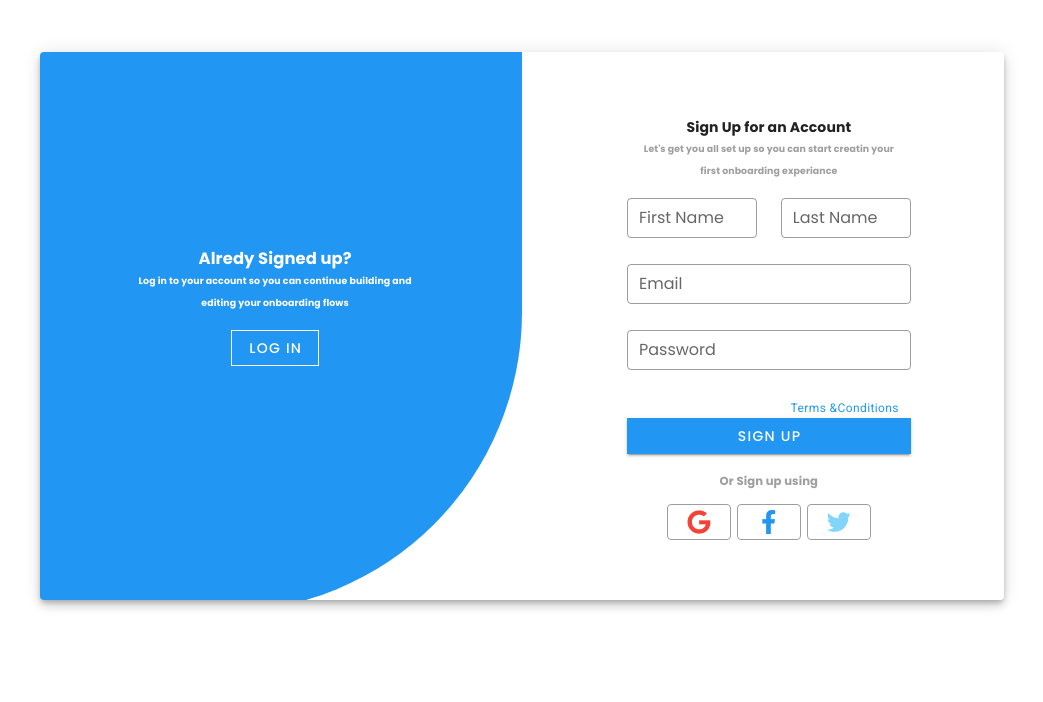
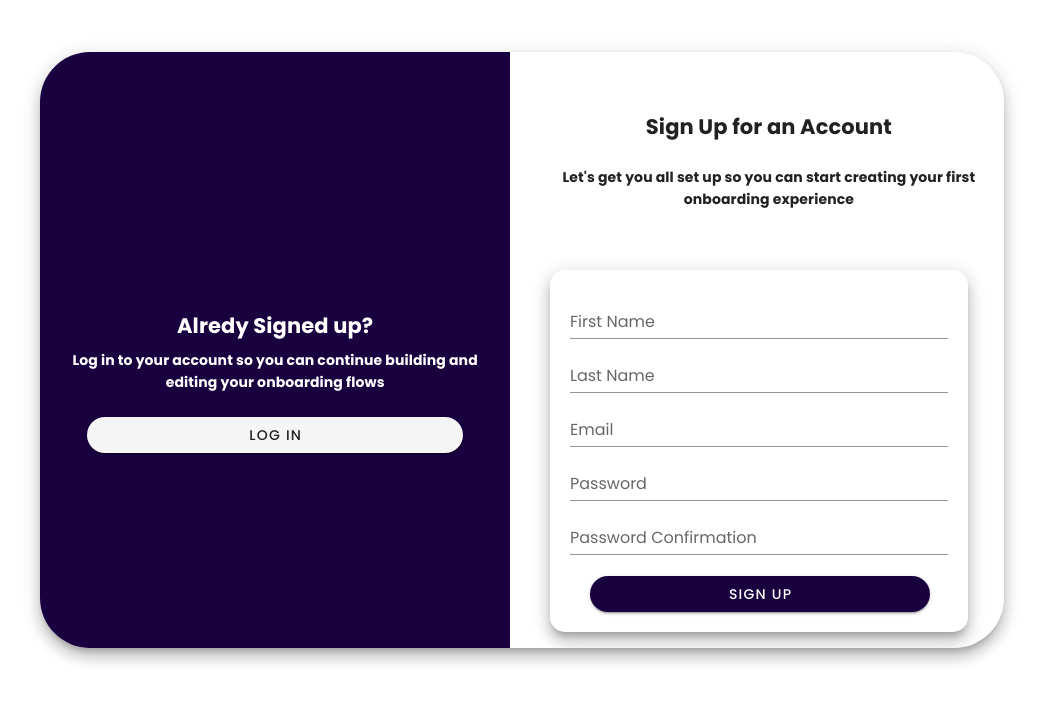
Before and after one commit to kenz0eZ/holiday-management-Front-End, a Vue app: page /login in a window 1280 px wide. Both pictures are taken after a click on the button "SIGN UP". Shown: the top 702 px of the page, without its empty margins (118-1161 px from the left). Built offline with nearby package versions, Linux system fonts and the light colour scheme.

Commit message:
fix : [dashboard.vue, Home.vue , myCalendar.vue ] fixed design issues.
Signed-off-by: LeoPavlovski <lp29379@seeu.edu.mk>

```diff
--- a/src/views/Home.vue
+++ b/src/views/Home.vue
@@ -2,36 +2,37 @@
   <v-container>
     <v-row align="center" justify="center" >
           <v-col cols="12" sm="10">
-            <v-card class="elevation-6 mt-10"  >
+            <v-card class="elevation-10 mt-10" style="border-radius:50px;">
              <v-window v-model="step">
                 <v-window-item :value="1">
                   <v-row>
                     <v-col cols="12" md="6">
-                      <v-card-text class="mt-12">
-                        <h4
+                      <div class="mx-2 mt-15">
+                        <h2
                           class="text-center"
-                        >Login in to Your Account</h4>
-                        <h6
-                          class="text-center  grey--text "
-                        >Log in to your account so you can continue builiding <br>and editing your onboarding flows</h6>
-                        <v-row align="center" justify="center">
-                          <v-col cols="12" sm="8">
-
+                        >Login to Your Account</h2>
+                        <h5
+                          class="mt-6 text-center"
+                        >
+                          Login to your account so you can continue builiding
+                          <br>and editing your onboarding flows</h5>
+                        <p style="border-bottom:1px solid #ccc; margin-top:30px;"></p>
+                          <v-card class="px-10 ml-3 elevation-10" style="border-radius:15px;">
                               <v-text-field
                                   v-model="user.email"
                                   label="Email"
-                            outlined
+
                                   dense
-                            color="blue"
+                                  color="#19003F"
                                   autocomplete="false"
-                           class="mt-16"
+                                  class="mt-10 pt-10"
                               />
                               <v-text-field
                                   v-model="user.password"
                                   label="Password"
-                            outlined
                                   dense
-                            color="blue"
+                                  class="mt-5"
+                                  color="#19003F"
                                   autocomplete="false"
 
                               />
@@ -40,44 +41,44 @@
                                   <v-checkbox
 
                                       label="Remember Me"
-                        class="mt-n1"
-                        color="blue"
+                                      class="mt-5"
+                                      color="#19003F"
                                   > </v-checkbox>
                                 </v-col>
-                              <v-col cols="12" sm="5">
-                                <span class="caption blue--text">Forgot password</span>
-                              </v-col>
+                                <!--                              <v-col cols="12" sm="5">-->
+                                <!--                                <span class="caption blue&#45;&#45;text">Forgot password</span>-->
+                                <!--                              </v-col>-->
                               </v-row>
-                          <v-btn @click="login" color="blue" dark block tile>Log in</v-btn>
+                              <v-btn @click="login" color="#19003F" style="color:white;" width="100%" class="mt-3 mb-10" rounded>Log in</v-btn>
 
-                         <h5
-                          class="text-center  grey--text mt-4 mb-3"
-                        >Or Log in using</h5>
+                              <!--                         <h5-->
+                              <!--                          class="text-center  grey&#45;&#45;text mt-4 mb-3"-->
+                              <!--                        >Or Log in using</h5>-->
                               <div class="d-flex  justify-space-between align-center mx-10 mb-16">
-                        <v-btn depressed outlined color="grey">
-                          <v-icon color="red">fab fa-google</v-icon>
-                        </v-btn>
-                        <v-btn depressed outlined color="grey">
-                          <v-icon color="blue">fab fa-facebook-f</v-icon>
-                        </v-btn>
-                        <v-btn depressed outlined color="grey">
-                          <v-icon color="light-blue lighten-3">fab fa-twitter</v-icon>
-                        </v-btn>
+                                <!--                        <v-btn depressed outlined color="grey">-->
+                                <!--                          <v-icon color="red">fab fa-google</v-icon>-->
+                                <!--                        </v-btn>-->
+                                <!--                        <v-btn depressed outlined color="grey">-->
+                                <!--                          <v-icon color="blue">fab fa-facebook-f</v-icon>-->
+                                <!--                        </v-btn>-->
+                                <!--                        <v-btn depressed outlined color="grey">-->
+                                <!--                          <v-icon color="light-blue lighten-3">fab fa-twitter</v-icon>-->
+                                <!--                        </v-btn>-->
+                              </div>
+                          </v-card>
+
                       </div>
                     </v-col>
-                        </v-row>
+                    <v-col md="6">
+                    <div style="text-align: center; background-color: #19003F; height: 100%;"  class="d-flex align-center justify-center flex-column">
+                      <v-card-text class="white--text" >
+                        <h2 class="text-center mt-13">Don't Have an Account Yet?</h2>
+                        <h4
+                          class="text-center mt-3"
+                        >Let's get you all set up so you can start creating your your first  onboarding experience</h4>
                       </v-card-text>
-                    </v-col>
-                    <v-col cols="12" md="6" class="blue rounded-bl-xl" >
-                    <div style="  text-align: center; padding: 180px 0;">
-                      <v-card-text class="white--text" >
-                        <h3 class="text-center ">Don't Have an Account Yet?</h3>
-                        <h6
-                          class="text-center"
-                        >Let's get you all set up so you can start creating your your first<br>  onboarding experience</h6>
-                      </v-card-text>
-                      <div class="text-center">
-                        <v-btn tile outlined dark @click="step++">SIGN UP</v-btn>
+                      <div class="text-center" style="width:80%;">
+                        <v-btn @click="step++" class="mt-2" style="width:100%;" rounded>SIGN UP</v-btn>
                       </div>
                       </div>
                     </v-col>
@@ -85,98 +86,66 @@
                 </v-window-item>
                 <v-window-item :value="2">
                   <v-row >
-                    <v-col cols="12" md="6" class="blue rounded-br-xl">
-                     <div style="  text-align: center; padding: 180px 0;">
+                    <v-col cols="12" md="6">
+                     <div style="text-align: center; background-color: #19003F; height: 100%;" class="d-flex align-center justify-center flex-column">
                       <v-card-text class="white--text" >
-                        <h3 class="text-center ">Alredy Signed up?</h3>
-                        <h6
-                          class="text-center"
-                        >Log in to your account so you can continue building and<br>  editing your onboarding flows</h6>
+                        <h2 class="text-center mt-13 ">Alredy Signed up?</h2>
+                        <h4
+                          class="text-center mt-3"
+                        >Log in to your account so you can continue building and  editing your onboarding flows</h4>
                       </v-card-text>
-                      <div class="text-center">
-                        <v-btn tile outlined dark @click="step--">Log in</v-btn>
+                      <div class="text-center" style="width:80%;">
+                        <v-btn @click="step++" class="mt-2" style="width:100%;" rounded>Log in</v-btn>
                       </div>
                       </div>
                     </v-col>
 
-                    <v-col cols="12" md="6">
+                    <v-col>
                       <v-card-text class="mt-12">
+                        <h2
+                          class="text-center"
+                        >Sign Up for an Account</h2>
                         <h4
-                          class="text-center"
-                        >Sign Up for an Account</h4>
-                        <h6
-                          class="text-center  grey--text "
-                        >Let's get you all set up so you can start creatin your <br>
-                        first onboarding experiance</h6>
-                        <v-row align="center" justify="center">
-                          <v-col cols="12" sm="8">
-                           <v-row>
-                           <v-col cols="12" sm="6">
+                          class="text-center mt-7"
+                        >Let's get you all set up so you can start creating your
+                          first onboarding experience </h4>
+                        <v-card class="mt-15 pa-5 mr-5" style="border-radius:15px;" elevation="10">
                                 <v-text-field
                                     v-model="user.name"
                                     label="First Name"
-                          outlined
-                          dense
-                          color="blue"
-                          autocomplete="false"
-                          class="mt-4"
+                                    color="#19003F"
                                 />
-                           </v-col>
-                           <v-col cols="12" sm="6">
                                 <v-text-field
                                     v-model="user.surname"
                                     label="Last Name"
-                          outlined
-                          dense
-                          color="blue"
-                          autocomplete="false"
-                         class="mt-4"
+                                    class="mt-n3"
+                                    color="#19003F"
                                 />
-                           </v-col>
-                           </v-row>
                             <v-text-field
                                 v-model="user.email"
                                 label="Email"
-                          outlined
-                          dense
-                          color="blue"
-                          autocomplete="false"
+                                class="mt-n3"
+                                color="#19003F"
                             />
                             <v-text-field
                                 v-model="user.password"
                                 label="Password"
-                            outlined
-                            dense
-                            color="blue"
-                          autocomplete="false"
                                 type="password"
-
+                                color="#19003F"
+                                class="mt-n3"
                             />
-                            <v-row>
-                              <v-col cols="12" sm="7">
-                              </v-col>
-                              <v-col cols="12" sm="5">
-                                <span class="caption blue--text ml-n4">Terms &Conditions</span>
-                              </v-col>
-                            </v-row>
-                            <v-btn @click="register" color="blue" dark block tile>Sign up</v-btn>
-
-                         <h5
-                          class="text-center  grey--text mt-4 mb-3"
-                        >Or Sign up using</h5>
-                         <div class="d-flex  justify-space-between align-center mx-10 mb-11">
-                        <v-btn depressed outlined color="grey">
-                          <v-icon color="red">fab fa-google</v-icon>
-                        </v-btn>
-                        <v-btn depressed outlined color="grey">
-                          <v-icon color="blue">fab fa-facebook-f</v-icon>
-                        </v-btn>
-                        <v-btn depressed outlined color="grey">
-                          <v-icon color="light-blue lighten-3">fab fa-twitter</v-icon>
-                        </v-btn>
+                          <v-text-field
+                              v-model="user.password_confirmation"
+                              label="Password Confirmation"
+                              type="password"
+                              color="#19003F"
+                              class="mt-n3"
+                              @input="checkPasswords"
+                          />
+                          <div style="width:90%" class="d-flex align-center justify-center mx-5 m">
+                            <v-btn @click="register" style="color:white;" color="#19003F" width="100%" rounded >Sign up</v-btn>
                           </div>
-                          </v-col>
-                        </v-row>
+                        </v-card>
                       </v-card-text>
                     </v-col>
                   </v-row>
@@ -194,14 +163,15 @@ import { mapActions } from 'vuex';
 export default {
   data() {
     return {
+      passwordSame : false,
       step: 1,
       user: {
         name: '',
         surname: '',
         email: '',
         is_manager:false,
-        password: '',
-        password_confirmation: '123456789',
+        password: null,
+        password_confirmation: null,
         date_of_birth: '1999-06-25'
       },
       registrationResponse: null,
@@ -217,6 +187,15 @@ export default {
     ...mapActions(['registerUser', 'loginUser']),
   },
   methods: {
+    checkPasswords(){
+      console.log('password' , this.user.password);
+      console.log('Confirm password' , this.user.password_confirmation);
+      if (this.user.password_confirmation === this.user.password){
+        return true;
+      }
+      return false;
+    },
+
     async login() {
       const body = {
         email: this.user.email,
@@ -244,13 +223,14 @@ export default {
 
       this.registrationResponse = await this.$store.dispatch('registerUser', body);
 
-      if (this.registrationResponse && this.registrationResponse.status === 201) {
+      if (this.registrationResponse && this.registrationResponse.status === 201 || this.registrationResponse && this.registrationResponse.status === 200 ) {
         this.step = 1;
         const body = {
           email: this.registrationResponse.data.user.email,
           token: this.registrationResponse.data.token,
         };
         console.log('aeaeaaeae', body);
+        console.log('dslkadsa' , this.user.password)
         this.verificationResponse = await this.$store.dispatch('verificationLink', body);
         console.log("Registration successful");
       } else {
--- a/src/views/mycalendar.vue
+++ b/src/views/mycalendar.vue
@@ -193,6 +193,7 @@ export default {
   mounted () {
     this.$store.dispatch('vacationTypes');
     console.log('adskljadsda0', this.userDetails);
+    console.log('Vacation Days: ' , this.userDetails.vacation_days )
     },
   methods: {
   validateSelection(){
@@ -209,6 +210,7 @@ export default {
       this.startDate='';
       this.endDate='';
       this.selectedEventType='';
+      console.log('Funkcija , ' , this.userDetails.vacation_days);
     },
     scaleImage(event) {
       event.target.style.transform = 'translateY(10px)'; // Scale up the image on hover
```
Also changed, not shown: src/views/Dashboard.vue (+37 -37 lines). Lines whose indentation alone changed are shown as unchanged.
